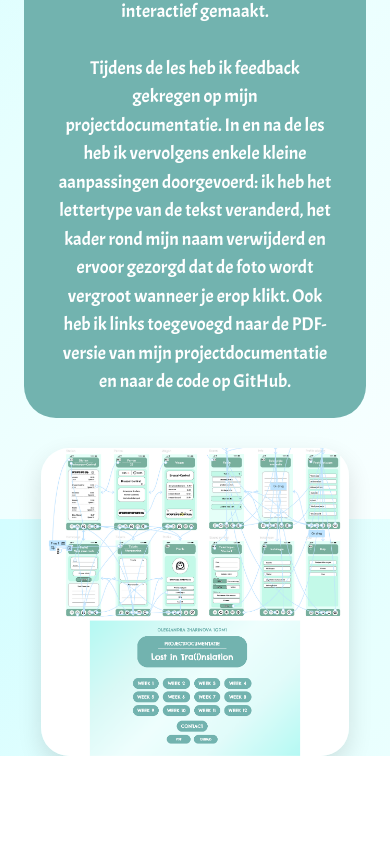
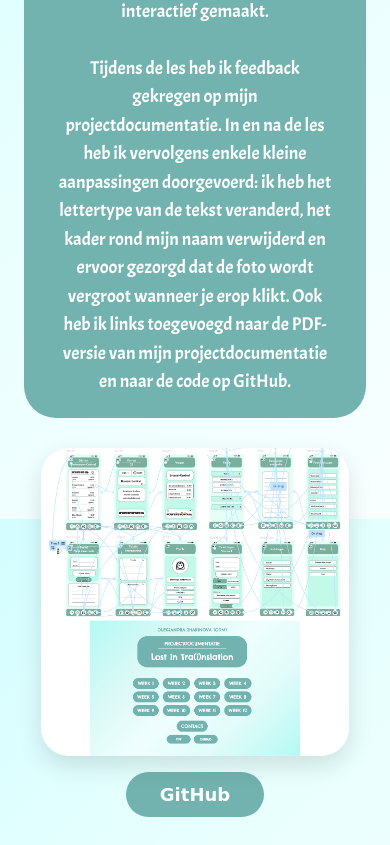
Before and after one commit to OleksandraZharinova/Projectdocumentatie_ZharinovaO, a website: page week12.html in a window 390 px wide. Shown: the part 325-1170 px from the top of the page. Before the commit the page ends 1081 px from the top, so only its background shows below. Drawn offline with Linux system fonts and the light colour scheme; a web font is replaced by a local one.

Commit message:
week12.html

```diff
--- a/week12.html
+++ b/week12.html
@@ -3,9 +3,9 @@
 <head>
   <meta charset="UTF-8" />
   <meta name="viewport" content="width=device-width, initial-scale=1.0" />
-  <title>Week 11</title>
+  <title>Week 12</title>
 
-  <!-- Zelfde Google Fonts als Week 1 -->
+  <!-- Google Fonts -->
   <link href="https://fonts.googleapis.com/css2?family=Chelsea+Market&family=Acme&display=swap" rel="stylesheet">
 
   <style>
@@ -16,7 +16,7 @@
 
     html {
       background: linear-gradient(135deg,
-        #d3fdff  0%,
+        #d3fdff 0%,
         #e7fffe 40%,
         #f8ffff 100%);
       background-attachment: fixed;
@@ -51,7 +51,6 @@
       cursor: pointer;
       z-index: 2000;
       transition: transform 0.15s ease, background-color 0.2s ease;
-      font-family: "Chelsea Market", cursive;
     }
 
     .back-btn:hover {
@@ -78,7 +77,6 @@
       letter-spacing: 0.12em;
       font-weight: 600;
       margin-bottom: 5px;
-      font-family: "Chelsea Market", cursive;
     }
 
     .page-wrapper {
@@ -98,7 +96,6 @@
       letter-spacing: 0.14em;
       font-size: clamp(2.6rem, 6vw, 3.8rem);
       font-weight: 600;
-      font-family: "Chelsea Market", cursive;
     }
 
     /* ===== TEKST ===== */
@@ -133,6 +130,36 @@
       transform: translateY(-115px) scale(1.45);
     }
 
+    /* ===== GITHUB KNOP ===== */
+    .github-bottom {
+      margin-top: 20px;      /* ✅ vaste afstand */
+      padding-bottom: 40px;
+      display: flex;
+      justify-content: center;
+    }
+
+    .side-btn {
+      background-color: #72b3af;
+      color: white;
+      text-decoration: none;
+      font-size: 18px;
+      padding: 12px 34px;
+      border-radius: 30px;
+      font-weight: 600;
+      transition: transform 0.15s ease, background-color 0.2s ease;
+      display: inline-block;
+      text-align: center;
+    }
+
+    .side-btn:hover {
+      background-color: #6aa8a4;
+      transform: scale(1.06);
+    }
+
+    .button-animate {
+      animation: clickBounce 0.15s ease;
+    }
+
     /* ===== RESPONSIVE ===== */
     @media (max-width: 768px) {
       body {
@@ -152,6 +179,11 @@
         left: 16px;
         font-size: 13px;
         padding: 7px 16px;
+      }
+
+      .github-bottom {
+        margin-top: 16px;
+        padding-bottom: 28px;
       }
     }
   </style>
@@ -174,11 +206,12 @@
 
     <!-- TEKST -->
     <p class="week-text">
-Deze week heb ik mijn schermen volledig afgerond, de laatste visuele aanpassingen gedaan en ze interactief gemaakt.
-<br><br>
-Tijdens de les heb ik feedback gekregen op mijn projectdocumentatie.
-In en na de les heb ik vervolgens enkele kleine aanpassingen doorgevoerd: ik heb het lettertype van de tekst veranderd, het kader rond mijn naam verwijderd en ervoor gezorgd dat de foto wordt vergroot wanneer je erop klikt.
-Ook heb ik links toegevoegd naar de PDF-versie van mijn projectdocumentatie en naar de code op GitHub.
+      Deze week heb ik mijn schermen volledig afgerond, de laatste visuele aanpassingen gedaan en ze interactief gemaakt.
+      <br><br>
+      Tijdens de les heb ik feedback gekregen op mijn projectdocumentatie.
+      In en na de les heb ik vervolgens enkele kleine aanpassingen doorgevoerd: ik heb het lettertype van de tekst veranderd,
+      het kader rond mijn naam verwijderd en ervoor gezorgd dat de foto wordt vergroot wanneer je erop klikt.
+      Ook heb ik links toegevoegd naar de PDF-versie van mijn projectdocumentatie en naar de code op GitHub.
     </p>
 
     <!-- AFBEELDING -->
@@ -186,32 +219,45 @@ Ook heb ik links toegevoegd naar de PDF-versie van mijn projectdocumentatie en n
 
   </div>
 
+  <!-- GITHUB KNOP -->
+  <div class="github-bottom">
+    <a
+      href="https://github.com/OleksandraZharinova/Projectdocumentatie_ZharinovaO.git"
+      class="side-btn"
+      target="_blank"
+      rel="noopener noreferrer"
+      id="githubBtn"
+    >
+      GitHub
+    </a>
+  </div>
+
   <script>
-    // Kleine click-animatie voor de terugknop
+    // Terugknop animatie
     const backBtn = document.getElementById("backBtn");
     backBtn.addEventListener("click", () => {
       backBtn.classList.add("animate");
       setTimeout(() => backBtn.classList.remove("animate"), 200);
     });
 
-    // Zelfde zoom/scroll gedrag als de andere weken
+    // Afbeelding zoom/scroll
     const img = document.getElementById("weekImg");
-
     img.addEventListener("click", () => {
       const wasEnlarged = img.classList.contains("enlarged");
       img.classList.toggle("enlarged");
 
       if (!wasEnlarged) {
-        img.scrollIntoView({
-          behavior: "smooth",
-          block: "center"
-        });
+        img.scrollIntoView({ behavior: "smooth", block: "center" });
       } else {
-        window.scrollTo({
-          top: 0,
-          behavior: "smooth"
-        });
+        window.scrollTo({ top: 0, behavior: "smooth" });
       }
+    });
+
+    // GitHub knop animatie
+    const githubBtn = document.getElementById("githubBtn");
+    githubBtn.addEventListener("click", () => {
+      githubBtn.classList.add("button-animate");
+      setTimeout(() => githubBtn.classList.remove("button-animate"), 150);
     });
   </script>
 
```
